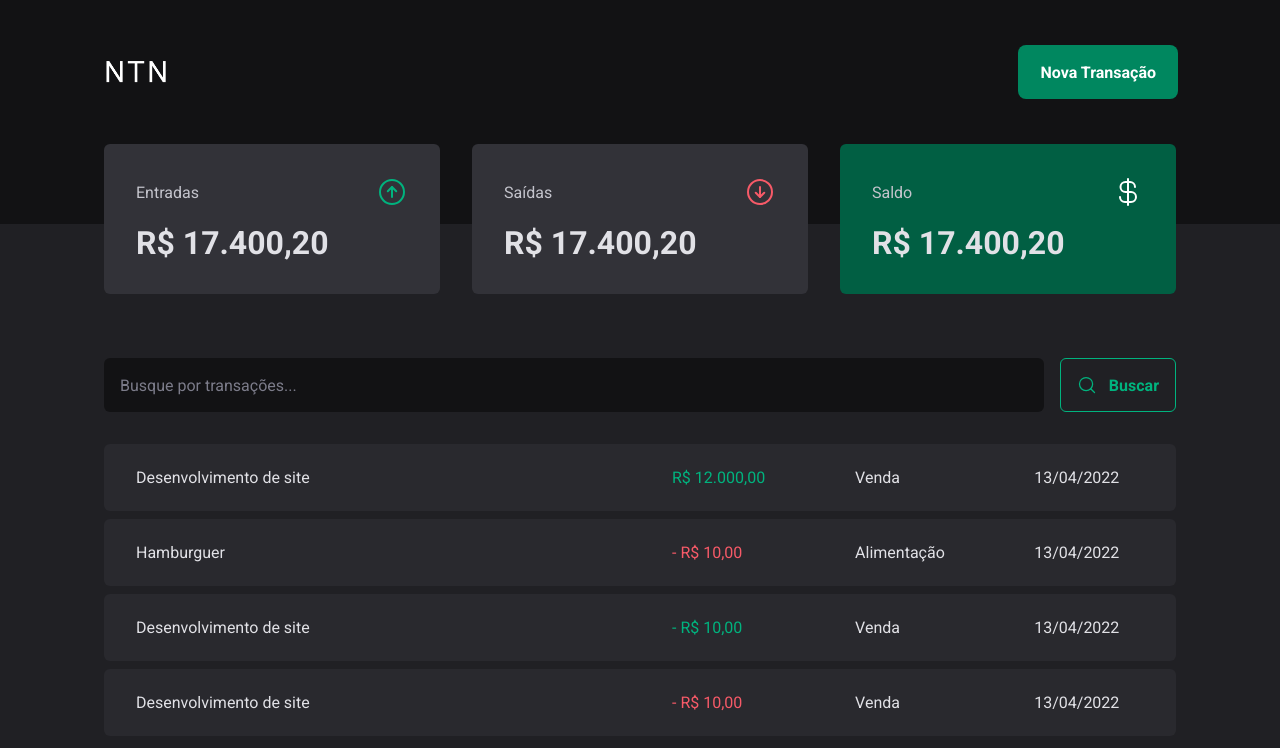
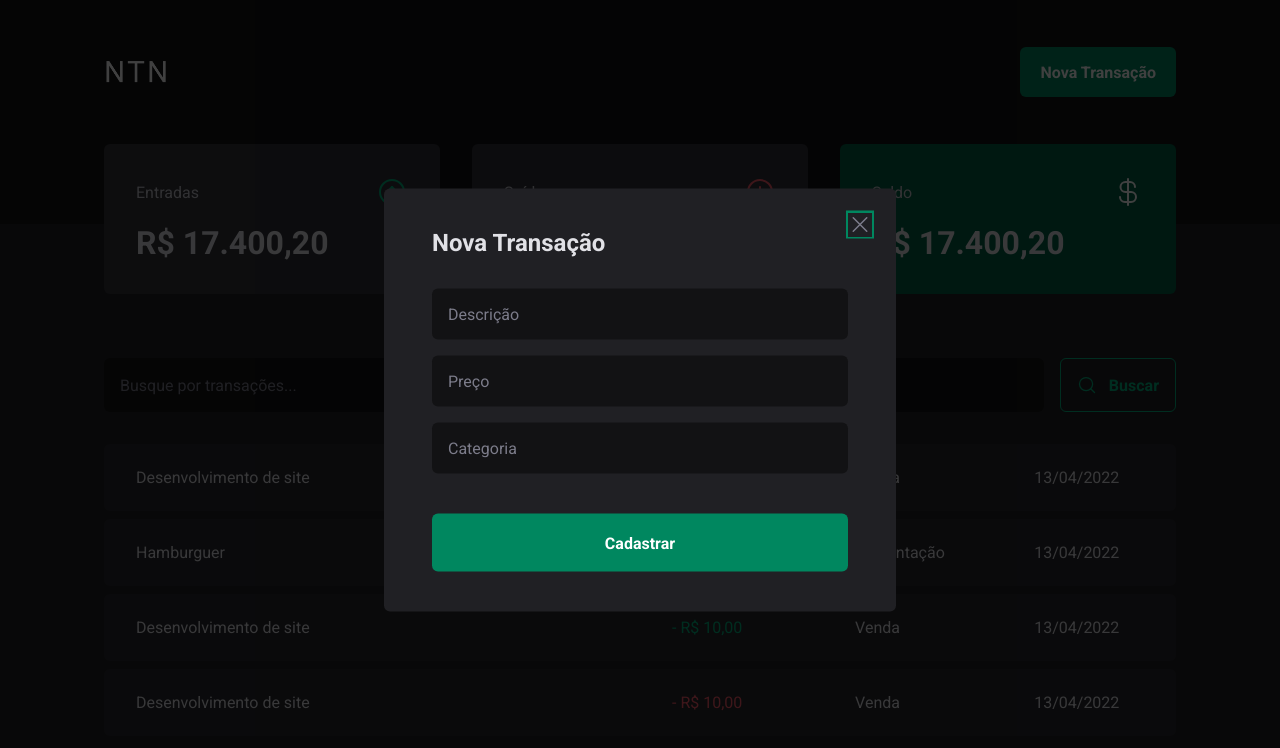
Before and after one commit to NatanRei/ntn-money, a React (Vite) app: page / in a window 1280 px wide. Both pictures are taken after a click on the button "Nova Transação". Shown: the top 748 px of the page. Built offline with nearby package versions, Linux system fonts and the light colour scheme.

Commit message:
feat: creating a nice and acessible modal

```diff
--- a/package.json
+++ b/package.json
@@ -9,6 +9,7 @@
     "preview": "vite preview"
   },
   "dependencies": {
+    "@radix-ui/react-dialog": "^1.0.2",
     "phosphor-react": "^1.4.1",
     "react": "^18.2.0",
     "react-dom": "^18.2.0",
--- a/src/components/Header/index.tsx
+++ b/src/components/Header/index.tsx
@@ -1,13 +1,21 @@
 import { HeaderContainer, HeaderContent, NewTransactionButton } from "./styles";
 
+import * as Dialog from '@radix-ui/react-dialog'
+
 import logoImg from '../../assets/ntn-no-background.png';
+import { NewTransactionModal } from "../NewTransactionModal";
 
 export function Header() {
     return (
         <HeaderContainer>
             <HeaderContent>
                 <img src={logoImg} alt="" />
-                <NewTransactionButton>Nova Transação</NewTransactionButton>
+                <Dialog.Root>
+                    <Dialog.Trigger asChild>
+                        <NewTransactionButton>Nova Transação</NewTransactionButton>
+                    </Dialog.Trigger>
+                    <NewTransactionModal />
+                </Dialog.Root>
             </HeaderContent>
         </HeaderContainer>
     )
--- /dev/null
+++ b/src/components/NewTransactionModal/index.tsx
@@ -0,0 +1,27 @@
+
+import * as Dialog from '@radix-ui/react-dialog'
+import { X } from 'phosphor-react';
+import { CloseButton, Content, Overlay } from './styles';
+
+export function NewTransactionModal () {
+    return (
+    <Dialog.Portal>
+        <Overlay/>
+        <Content>
+            <Dialog.Title>Nova Transação</Dialog.Title>
+            <CloseButton>
+                <X size={24}/>
+            </CloseButton>
+            <form>
+                <input type="text" placeholder="Descrição" required />
+                <input type="number" placeholder="Preço" required />
+                <input type="text" placeholder="Categoria" required />
+
+                <button type="submit">Cadastrar</button>
+
+            </form>
+
+        </Content>
+    </Dialog.Portal>
+    );
+}
--- /dev/null
+++ b/src/components/NewTransactionModal/styles.ts
@@ -0,0 +1,72 @@
+import styled from 'styled-components';
+
+import * as Dialog from '@radix-ui/react-dialog'
+
+export const Overlay = styled(Dialog.Overlay)`
+    position: fixed;
+    width: 100vw;
+    height: 100vh;
+    inset: 0;
+    background: rgba(0, 0, 0, 0.75)
+`;
+
+export const Content = styled(Dialog.Content)`
+    min-width: 32rem;
+    border-radius: 6px;
+    padding: 2.5rem 3rem;
+    background: ${props => props.theme['gray-800']};
+
+    position: fixed;
+    top: 50%;
+    left: 50%;
+    transform: translate(-50%, -50%);
+
+    form {
+        margin-top: 2rem;
+        display: flex;
+        flex-direction: column;
+        gap: 1rem;
+
+        input {
+            border-radius: 6px;
+            border: 0;
+            background: ${props => props.theme['gray-900']};
+            color: ${props => props.theme['gray-300']};
+            padding: 1rem;
+
+            &::placeholder {
+            color: ${props => props.theme['gray-500']};
+
+            }
+        }
+
+        button[type="submit"] {
+            height: 58px;
+            border: 0;
+            background-color: ${props => props.theme['green-500']};
+            color: ${props => props.theme.white};
+            font-weight: bold;
+            padding: 0 1.25rem;
+            border-radius: 6px;
+            margin-top: 1.5rem;
+
+            cursor: pointer;
+
+            &:hover{
+                background-color: ${props => props.theme['green-700']};
+                transition: background-color 0.2s;
+            }
+        }
+    }
+`;
+
+export const CloseButton = styled(Dialog.Close)`
+    position: absolute;
+    background: transparent;
+    border: 0;
+    top: 1.5rem;
+    right: 1.5rem;
+    line-height: 0;
+    cursor: pointer;
+    color: ${props => props.theme['gray-500']};
+`;
```
Also changed, not shown: 1 other file (tests, documents, lock files or other folders).
